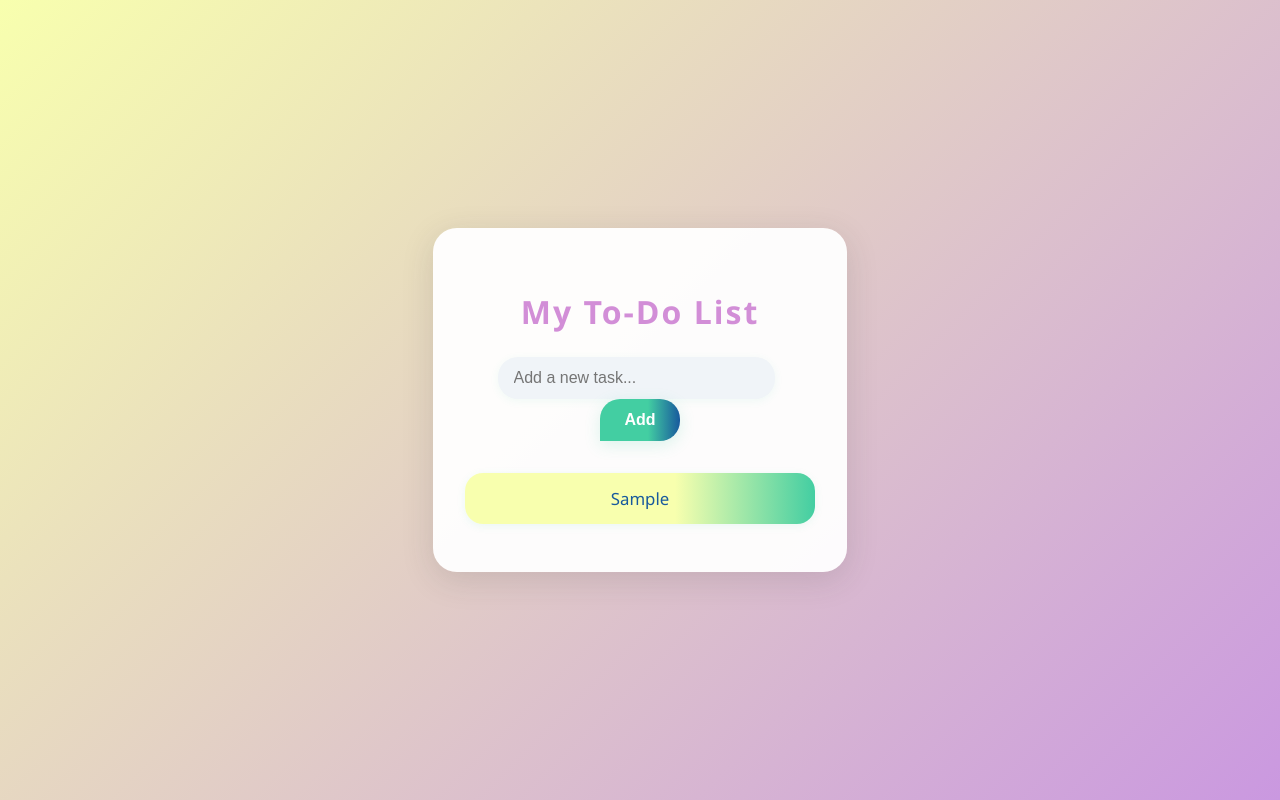
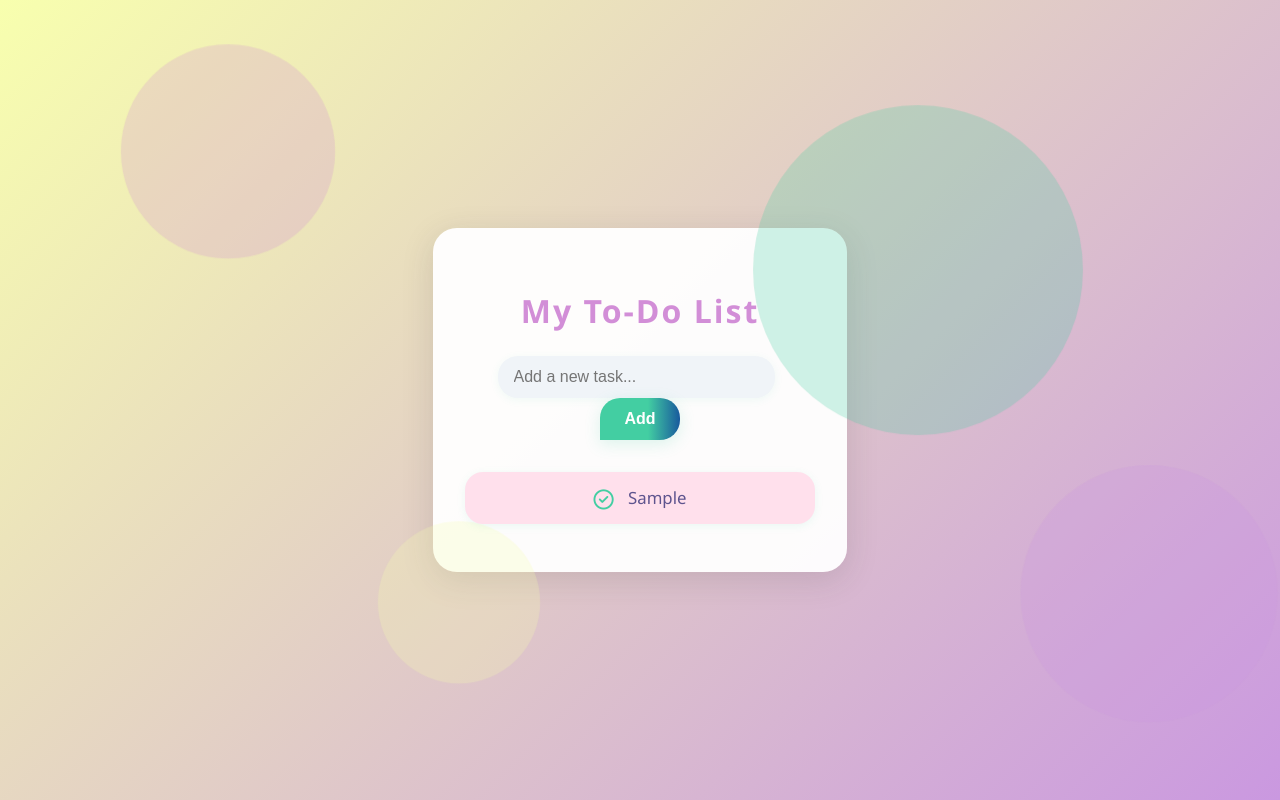
Before and after one commit to shalzz2304/To-do-list-1, a website: page to-do-list-app/src/index.html in a window 1280 px wide. Both pictures are taken after typing "Sample" into the empty fields and a click on the button "Add". Drawn offline with Linux system fonts and the light colour scheme.

Commit message:
bg change and animation

```diff
--- a/to-do-list-app/src/index.html
+++ b/to-do-list-app/src/index.html
@@ -4,8 +4,15 @@
     <meta charset="UTF-8">
     <title>Attractive To-Do List</title>
     <link rel="stylesheet" href="styles/main.css">
+    <link rel="stylesheet" href="https://cdnjs.cloudflare.com/ajax/libs/font-awesome/6.4.0/css/all.min.css">
 </head>
 <body>
+    <div class="bg-anim">
+        <div class="bg-circle bg-circle1"></div>
+        <div class="bg-circle bg-circle2"></div>
+        <div class="bg-circle bg-circle3"></div>
+        <div class="bg-circle bg-circle4"></div>
+    </div>
     <div class="todo-container">
         <h1>My To-Do List</h1>
         <input id="task-input" type="text" placeholder="Add a new task...">
--- a/to-do-list-app/src/scripts/app.js
+++ b/to-do-list-app/src/scripts/app.js
@@ -13,8 +13,14 @@ document.addEventListener('DOMContentLoaded', () => {
         const taskText = taskInput.value.trim();
         if (taskText) {
             const taskItem = document.createElement('li');
-            taskItem.textContent = taskText;
             taskItem.classList.add('task-item');
+            // Add icon span
+            const icon = document.createElement('span');
+            icon.className = 'fa-regular fa-circle-check task-icon';
+            taskItem.appendChild(icon);
+            // Add text
+            const textNode = document.createTextNode(' ' + taskText);
+            taskItem.appendChild(textNode);
             taskList.appendChild(taskItem);
             taskInput.value = '';
             animateTask(taskItem);
@@ -24,9 +30,13 @@ document.addEventListener('DOMContentLoaded', () => {
     function removeTask(event) {
         if (event.target.classList.contains('task-item')) {
             const taskItem = event.target;
+            // Prevent multiple triggers
+            if (taskItem.classList.contains('fade-out')) return;
             taskItem.classList.add('fade-out');
-            taskItem.addEventListener('animationend', () => {
-                taskList.removeChild(taskItem);
+            // Remove after animation
+            taskItem.addEventListener('animationend', function handler() {
+                taskItem.removeEventListener('animationend', handler);
+                taskItem.remove();
             });
         }
     }
--- a/to-do-list-app/src/styles/main.css
+++ b/to-do-list-app/src/styles/main.css
@@ -1,3 +1,29 @@
+/* Animated background circles */
+.bg-anim {
+    position: fixed;
+    top: 0; left: 0; width: 100vw; height: 100vh;
+    z-index: 0;
+    overflow: hidden;
+    pointer-events: none;
+}
+
+.bg-circle {
+    position: absolute;
+    border-radius: 50%;
+    opacity: 0.25;
+    animation: float 12s infinite ease-in-out;
+}
+
+.bg-circle1 { width: 200px; height: 200px; background: #d28ed7; left: 10vw; top: 10vh; animation-delay: 0s;}
+.bg-circle2 { width: 300px; height: 300px; background: #43cea2; left: 60vw; top: 20vh; animation-delay: 2s;}
+.bg-circle3 { width: 150px; height: 150px; background: #f8ffae; left: 30vw; top: 70vh; animation-delay: 4s;}
+.bg-circle4 { width: 250px; height: 250px; background: #ca98e0; left: 80vw; top: 60vh; animation-delay: 6s;}
+
+@keyframes float {
+    0%, 100% { transform: translateY(0) scale(1);}
+    50% { transform: translateY(-40px) scale(1.1);}
+}
+
 /* Attractive To-Do List Styles */
 
 body {
@@ -74,8 +100,8 @@ h1 {
 }
 
 .task-item {
-    background: linear-gradient(90deg, #f8ffae 60%, #43cea2 100%);
-    color: #185a9d;
+    background: #ffe0ec;
+    color: #5e548e;
     margin-bottom: 16px;
     padding: 14px 18px;
     border-radius: 18px;
@@ -88,7 +114,7 @@ h1 {
 }
 
 .task-item:hover {
-    background: linear-gradient(90deg, #43cea2 60%, #f8ffae 100%);
+    background: linear-gradient(90deg, #a1c4fd 0%, #fcb69f 100%);
     transform: scale(1.03);
 }
 
@@ -108,3 +134,10 @@ h1 {
 .fade-out {
     animation: fade-out 0.4s forwards;
 }
+
+.task-icon {
+    color: #43cea2;
+    margin-right: 10px;
+    font-size: 1.2em;
+    vertical-align: middle;
+}
```
